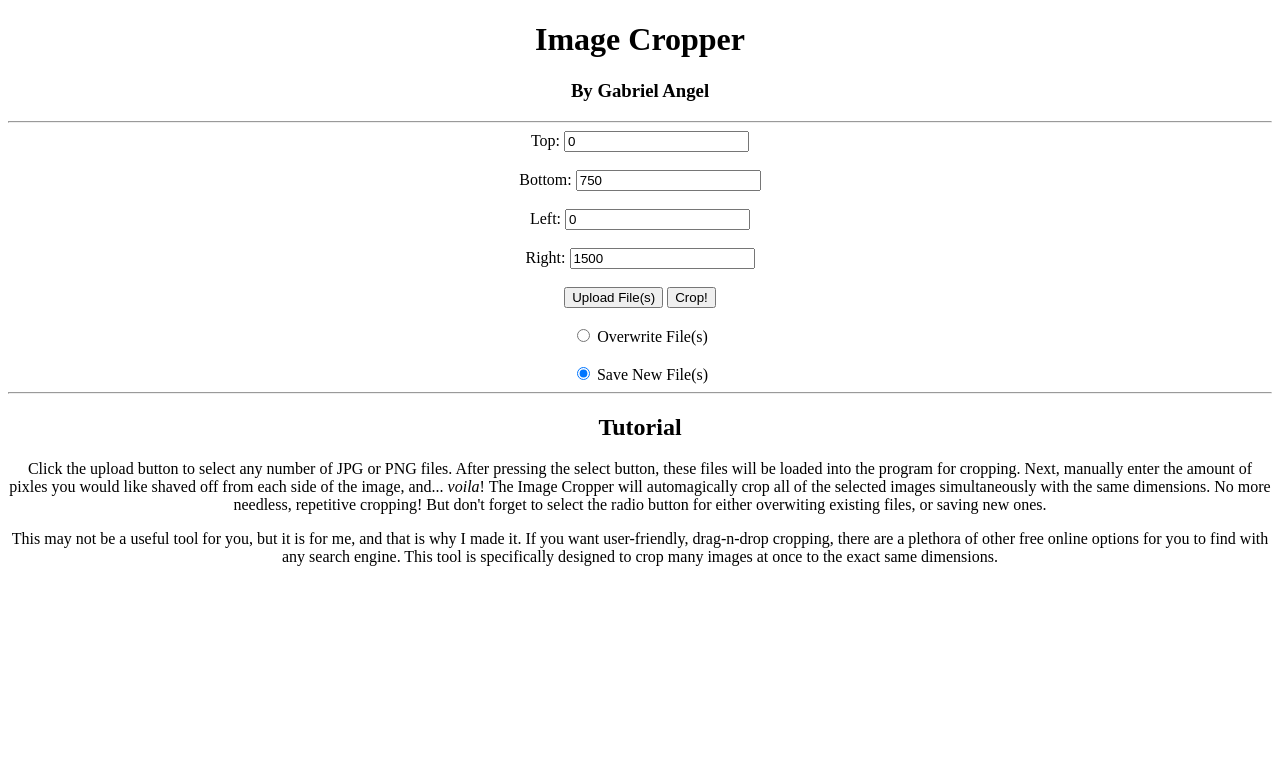
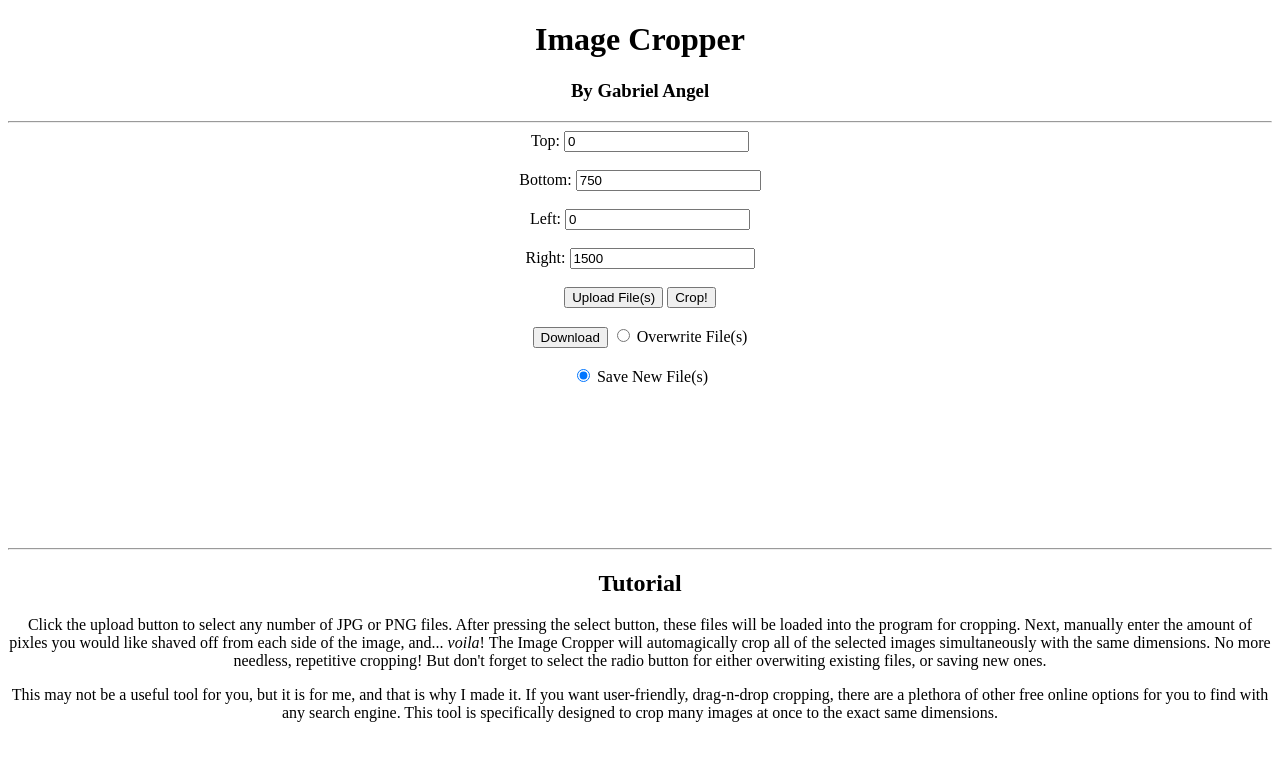
Before and after one commit to Angel-G03/image_cropper_web, a plain HTML site: page index.html in a window 1280 px wide. Drawn offline with Linux system fonts and the light colour scheme.

Commit message:
Adding canvas to crop & temporary download button

```diff
--- a/index.html
+++ b/index.html
@@ -30,10 +30,14 @@
                 <button id="uploadButton" onclick="upload(document.getElementById('upload').click())">Upload File(s)</button>
                 <input type="file" id="upload" name="upload" style="display: none;"/>
                 <button id="crop" onclick="crop()">Crop!</button><br/><br/>
+                <button class="download">Download</button> <!--Remove this button-->
                 <input type="radio" id="overwrite" name="saveType" value="overwrite"/>
                 <label for="overwrite">Overwrite File(s)</label><br/><br/>
                 <input type="radio" id="newSave" name="saveType" value="newSave" checked/>
                 <label for="newSave">Save New File(s)</label>
+            </div>
+            <div>
+                <canvas id="canvas"></canvas>
             </div>
         </main>
         <footer>
```
